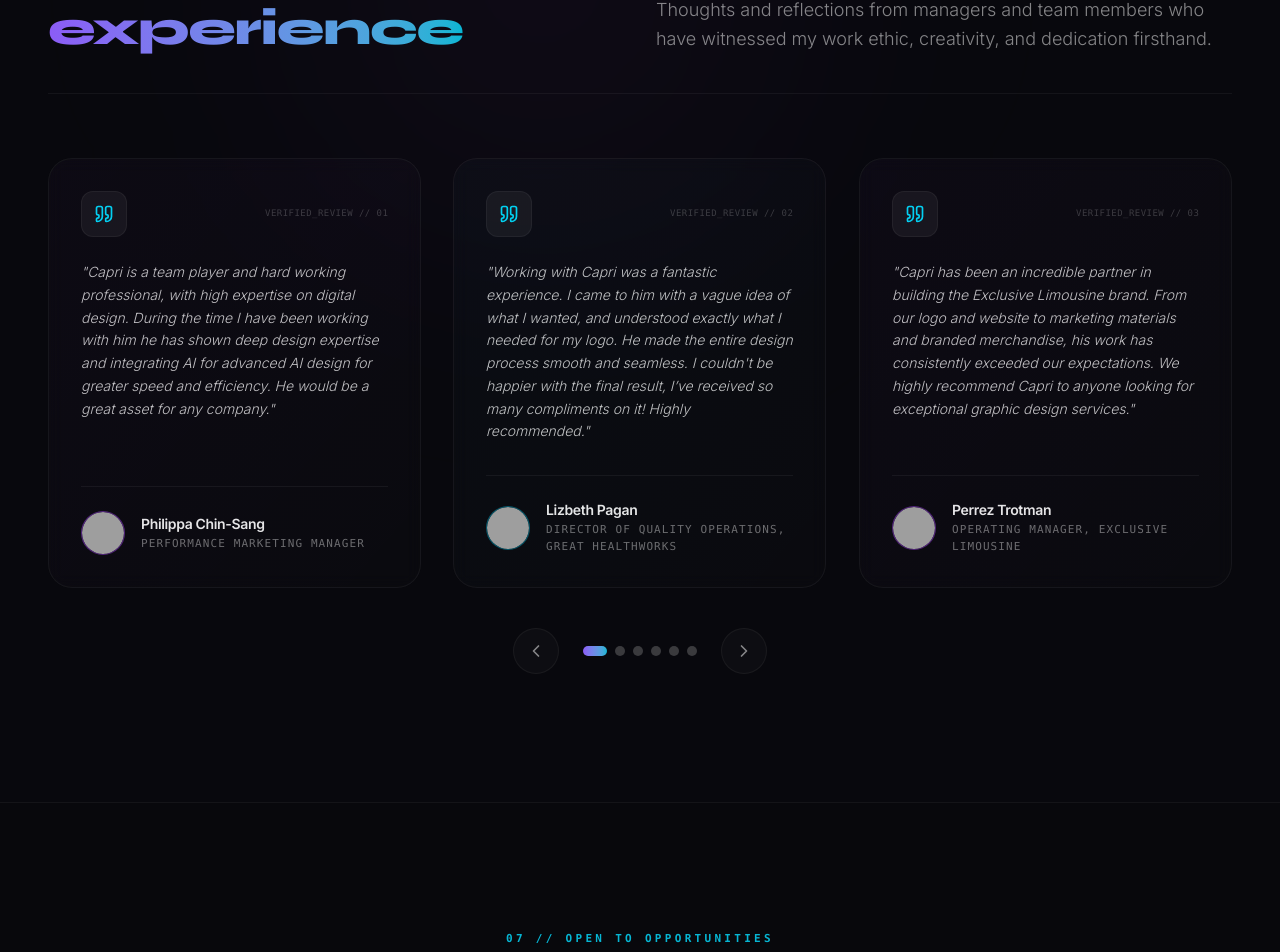
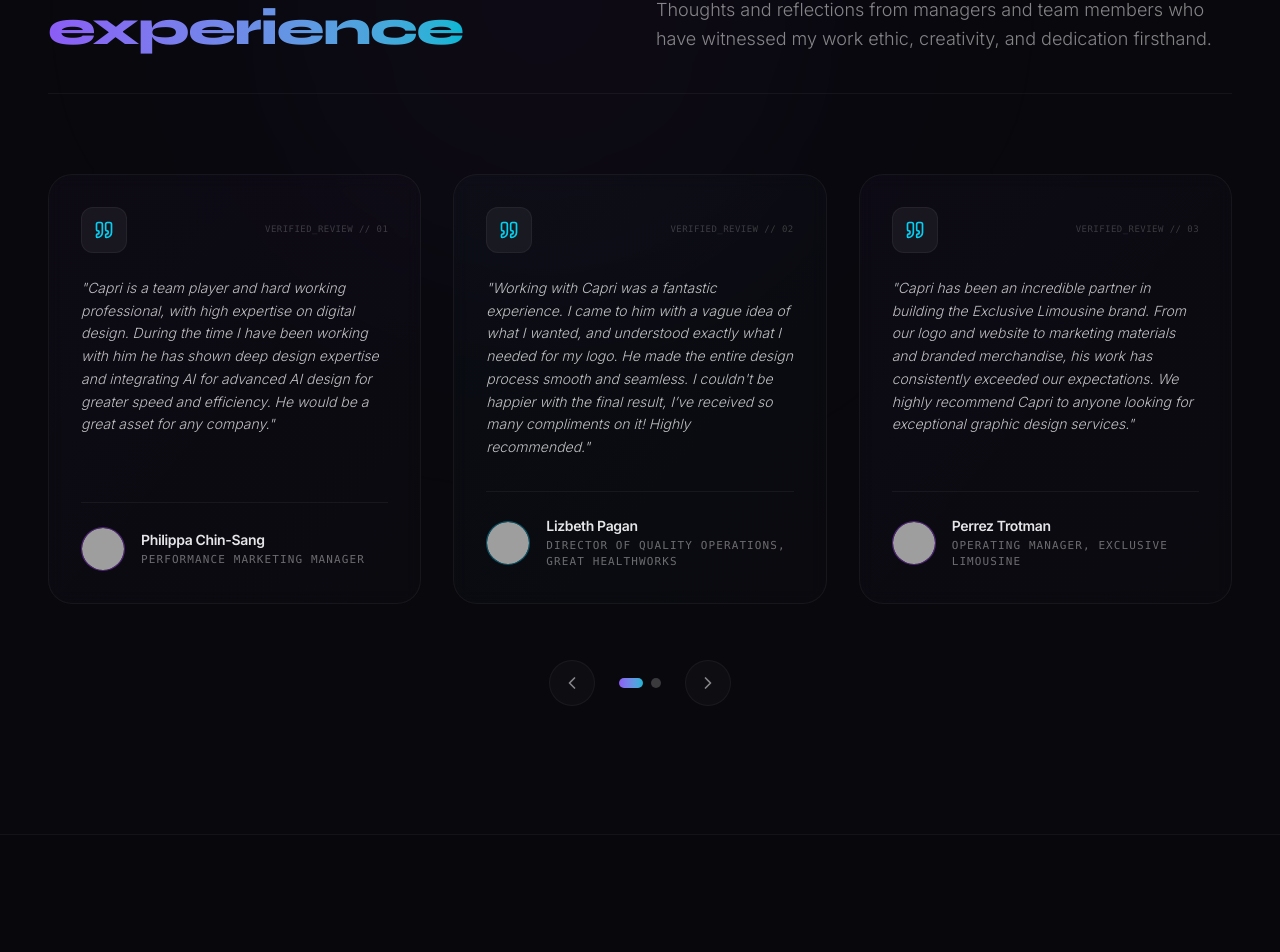
Before and after one commit to caprimonrose-collab/Capri-Portfolio, a React (Vite) app: page / in a window 1280 px wide. Shown: the part 5177-6129 px from the top of the page. Built offline with nearby package versions, Linux system fonts and the light colour scheme; grey boxes are pictures that could not be loaded.

Commit message:
refactor(testimonials): fix carousel to display fixed card groups
Refactored testimonial logic to group cards into two sets of three instead of shifting individual items, ensuring consistent layout and improved navigation behavior.

```diff
--- a/src/App.tsx
+++ b/src/App.tsx
@@ -2021,21 +2021,22 @@ export default function App() {
               }
             ];
 
-            // Safely guard index
-            const activeIndex = testiIndex % testimonials.length;
-            const activeCards = [
-              testimonials[activeIndex],
-              testimonials[(activeIndex + 1) % testimonials.length],
-              testimonials[(activeIndex + 2) % testimonials.length]
+            // Safely group into exactly 2 slides (each with 3 unique testimonials)
+            const slides = [
+              [testimonials[0], testimonials[1], testimonials[2]],
+              [testimonials[3], testimonials[4], testimonials[5]]
             ];
+
+            const activeSlideIndex = testiIndex % slides.length;
+            const activeCards = slides[activeSlideIndex];
 
             return (
               <div className="relative w-full">
                 {/* Active Testimonial Cards Grid */}
-                <div className="relative min-h-[480px] sm:min-h-[400px] md:min-h-[380px] flex flex-col justify-center overflow-hidden">
+                <div className="relative min-h-[480px] sm:min-h-[400px] md:min-h-[380px] flex flex-col justify-center py-4">
                   <AnimatePresence mode="wait">
                     <motion.div
-                      key={activeIndex}
+                      key={activeSlideIndex}
                       initial={{ opacity: 0, x: 20 }}
                       animate={{ opacity: 1, x: 0 }}
                       exit={{ opacity: 0, x: -20 }}
@@ -2045,7 +2046,7 @@ export default function App() {
                       {activeCards.map((card, idx) => (
                         <div
                           key={card.name}
-                          className={`reveal group/card relative flex flex-col justify-between p-8 rounded-3xl border border-white/5 bg-white/[0.01] backdrop-blur-sm transition-all duration-500 hover:-translate-y-1 ${card.borderGlow} ${idx > 0 ? "hidden md:flex" : "flex"}`}
+                          className={`group/card relative flex flex-col justify-between p-8 rounded-3xl border border-white/5 bg-white/[0.01] backdrop-blur-sm transition-all duration-500 hover:-translate-y-1 ${card.borderGlow} ${idx > 0 ? "hidden md:flex" : "flex"}`}
                         >
                           {/* Subtle colorful glow inside card */}
                           <div className={`absolute inset-0 bg-gradient-to-br ${card.color} opacity-20 group-hover/card:opacity-40 transition-opacity duration-500 pointer-events-none rounded-3xl`} />
@@ -2057,7 +2058,7 @@ export default function App() {
                                 <Quote className="w-5 h-5 text-cyan-400" />
                               </div>
                               <span className="font-mono text-[9px] text-white/20 tracking-wider">
-                                VERIFIED_REVIEW // 0{((activeIndex + idx) % testimonials.length) + 1}
+                                VERIFIED_REVIEW // 0{activeSlideIndex * 3 + idx + 1}
                               </span>
                             </div>
 
@@ -2106,7 +2107,7 @@ export default function App() {
                 {/* Slider Navigation controls */}
                 <div className="flex justify-center items-center gap-6 mt-10">
                   <button
-                    onClick={() => setTestiIndex((prev) => (prev - 1 + testimonials.length) % testimonials.length)}
+                    onClick={() => setTestiIndex((prev) => (prev - 1 + slides.length) % slides.length)}
                     className="p-3 rounded-full border border-white/5 bg-white/[0.02] hover:bg-white/5 text-white/50 hover:text-cyan-400 hover:border-cyan-500/30 transition-all duration-300 cursor-pointer"
                     aria-label="Previous testimonial"
                   >
@@ -2114,12 +2115,12 @@ export default function App() {
                   </button>
 
                   <div className="flex justify-center gap-2">
-                    {testimonials.map((_, idx) => (
+                    {slides.map((_, idx) => (
                       <button
                         key={idx}
                         onClick={() => setTestiIndex(idx)}
                         className={`w-2.5 h-2.5 rounded-full transition-all duration-300 cursor-pointer ${
-                          idx === activeIndex ? "bg-gradient-to-r from-[#8B5CF6] to-[#06B6D4] w-6" : "bg-white/20"
+                          idx === activeSlideIndex ? "bg-gradient-to-r from-[#8B5CF6] to-[#06B6D4] w-6" : "bg-white/20"
                         }`}
                         aria-label={`Go to slide ${idx + 1}`}
                       />
@@ -2127,7 +2128,7 @@ export default function App() {
                   </div>
 
                   <button
-                    onClick={() => setTestiIndex((prev) => (prev + 1) % testimonials.length)}
+                    onClick={() => setTestiIndex((prev) => (prev + 1) % slides.length)}
                     className="p-3 rounded-full border border-white/5 bg-white/[0.02] hover:bg-white/5 text-white/50 hover:text-cyan-400 hover:border-cyan-500/30 transition-all duration-300 cursor-pointer"
                     aria-label="Next testimonial"
                   >
```
